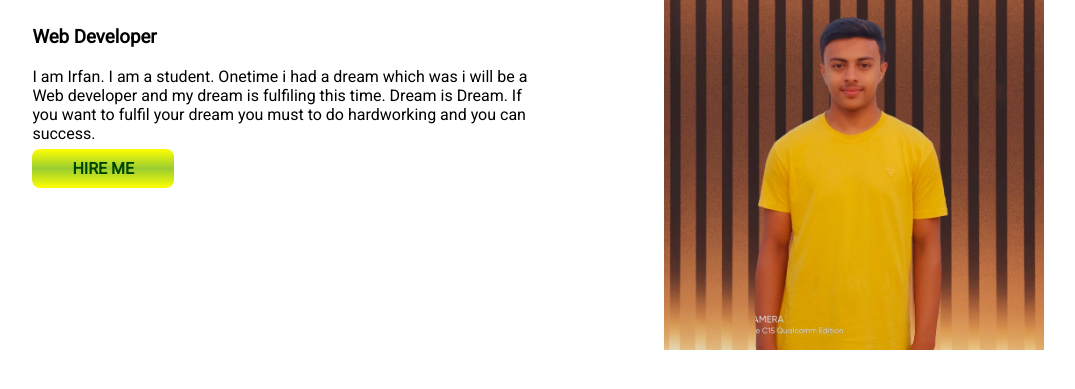
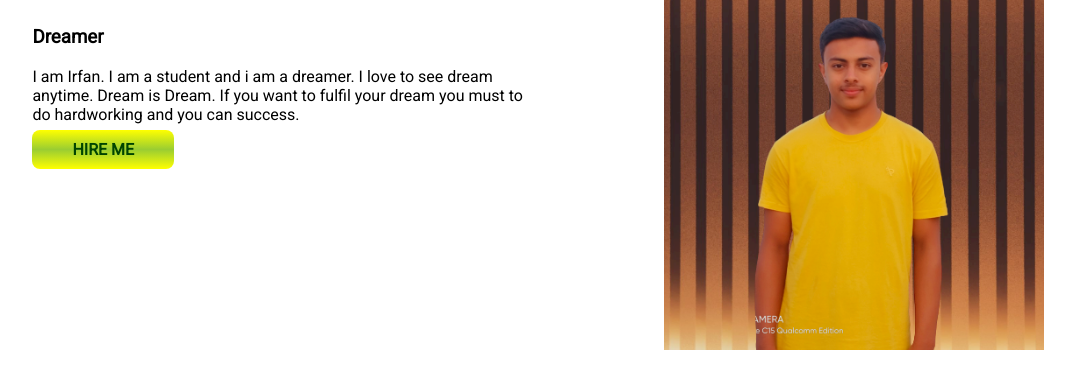
Before and after one commit to mdirfanulislam/developer.portfolio, a plain HTML site: page index.html in a window 1280 px wide. Shown: the part 193-582 px from the top of the page, without its empty margins (102-1177 px from the left). Drawn offline with Linux system fonts and the light colour scheme.

Commit message:
header added

```diff
--- a/index.html
+++ b/index.html
@@ -17,11 +17,8 @@
         <div class="half-width">
             <h1>Welcome To</h1>
             <h2><span class="yellow-color">Md Irfan</span> World!</h2>
-            <h3>Web Developer</h3>
-            <p>I am Irfan. I am a student. Onetime i had a dream which was i will be a Web developer and my dream is
-                fulfiling
-                this
-                time. Dream is Dream. If you want to fulfil your dream you must to do hardworking and you can success.
+            <h3>Dreamer</h3>
+            <p>I am Irfan. I am a student and i am a dreamer. I love to see dream anytime. Dream is Dream. If you want to fulfil your dream you must to do hardworking and you can success.
             </p>
             <a class="link-button" target="_blank"
                 href="https://www.linkedin.com/in/md-irfan-2983b8216/?lipi=urn%3Ali%3Apage%3Ad_flagship3_feed%3BZrYHFLIBRqab0Dzl3uS9aA%3D%3D">HIRE
@@ -29,6 +26,7 @@
         </div>
         <div class="half-width"><img src="Irfan.png" alt=""></div>
     </section>
+    <h1></h1>
 </body>
 
 </html>
```
